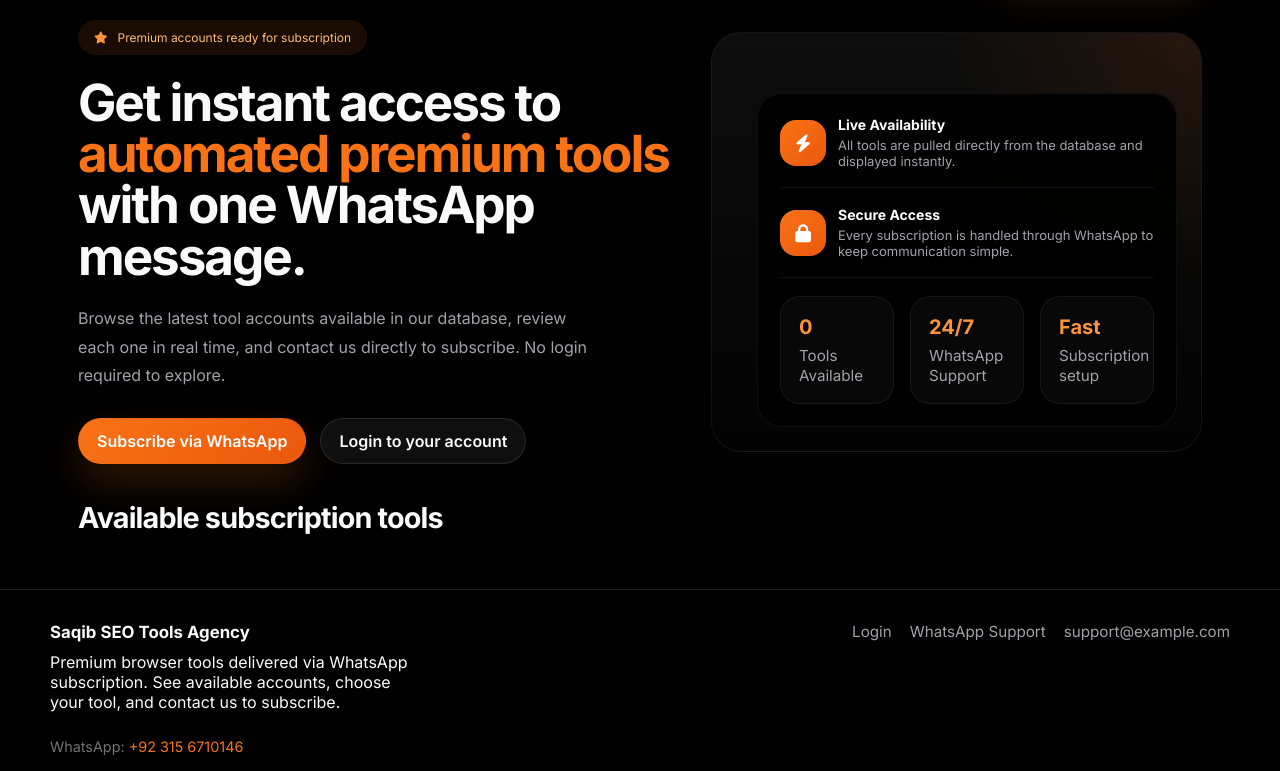
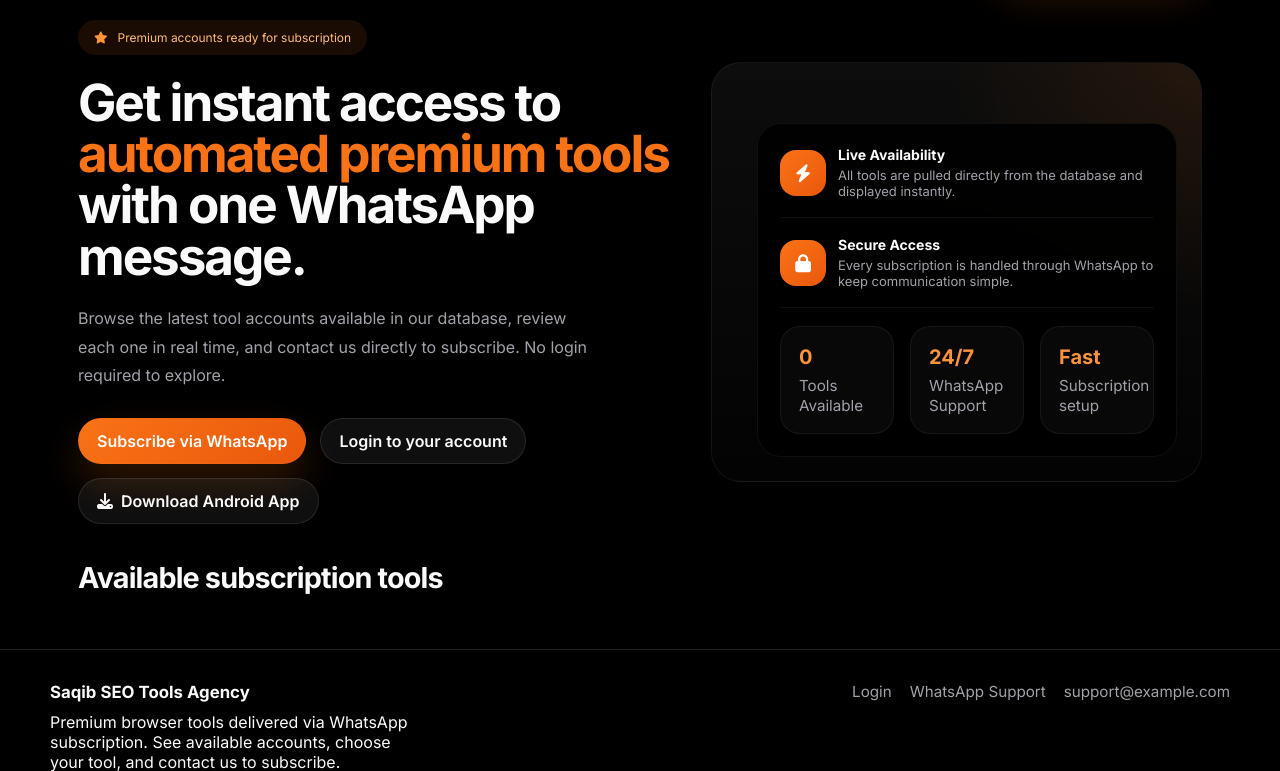
Before and after one commit to geeheen61-gif/saqibtools, a Flask app: page / in a window 1280 px wide. Shown: the part 94-865 px from the top of the page. Run offline with Flask 3, Linux system fonts and the light colour scheme.

Commit message:
Upload Android app

```diff
--- a/templates/home.html
+++ b/templates/home.html
@@ -95,6 +95,7 @@
         <div class="hero-buttons">
           <a class="btn btn-primary" href="https://wa.me/923156710146?text=Hello%20I%20want%20to%20subscribe%20to%20Saqib%20Tools">Subscribe via WhatsApp</a>
           <a class="btn btn-secondary" href="/login">Login to your account</a>
+          <a class="btn btn-secondary" href="/static/Saqibtool.apk" download><i class="fas fa-download"></i> Download Android App</a>
         </div>
       </div>
       <div class="hero-visual">
```
Also changed, not shown: 1 other file.
